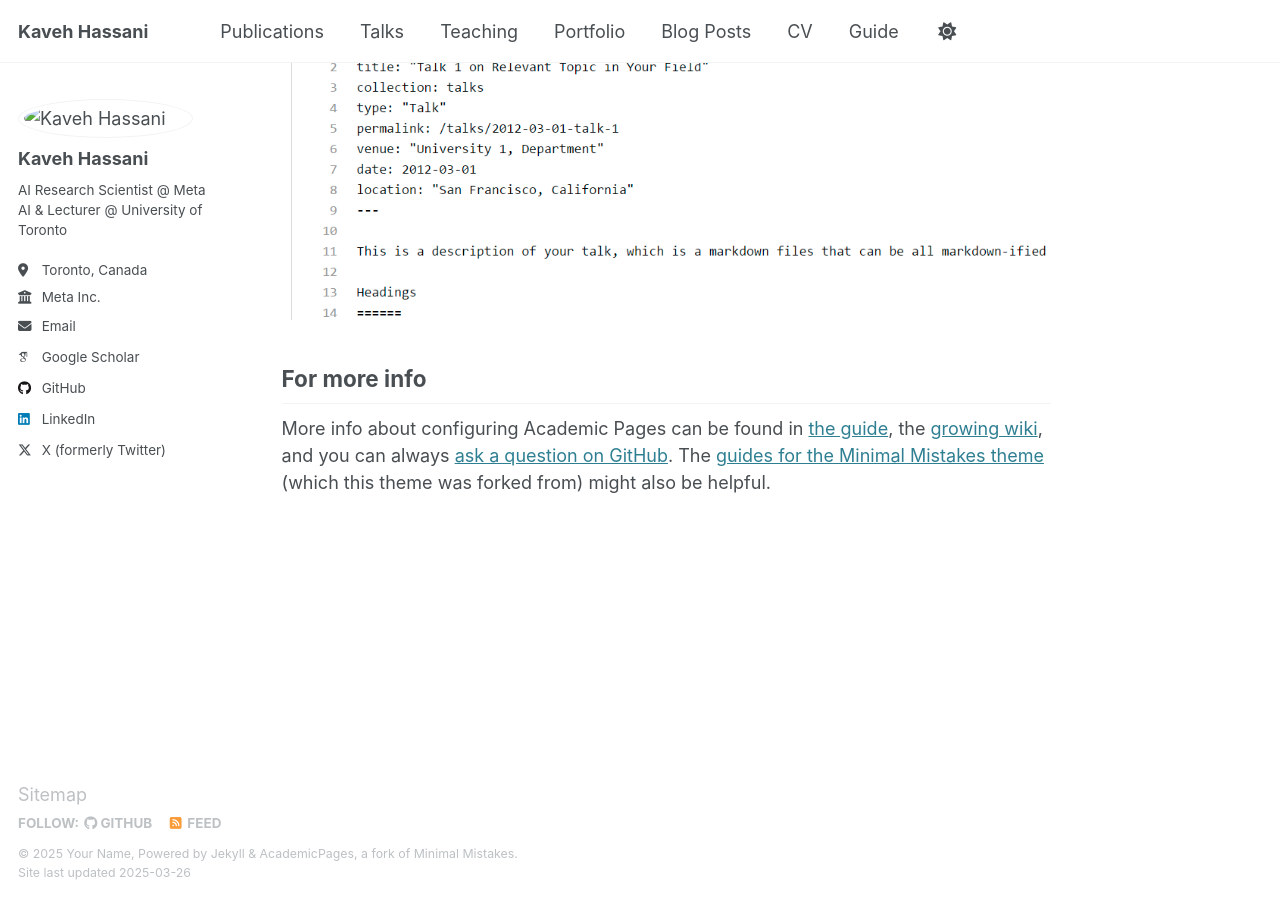
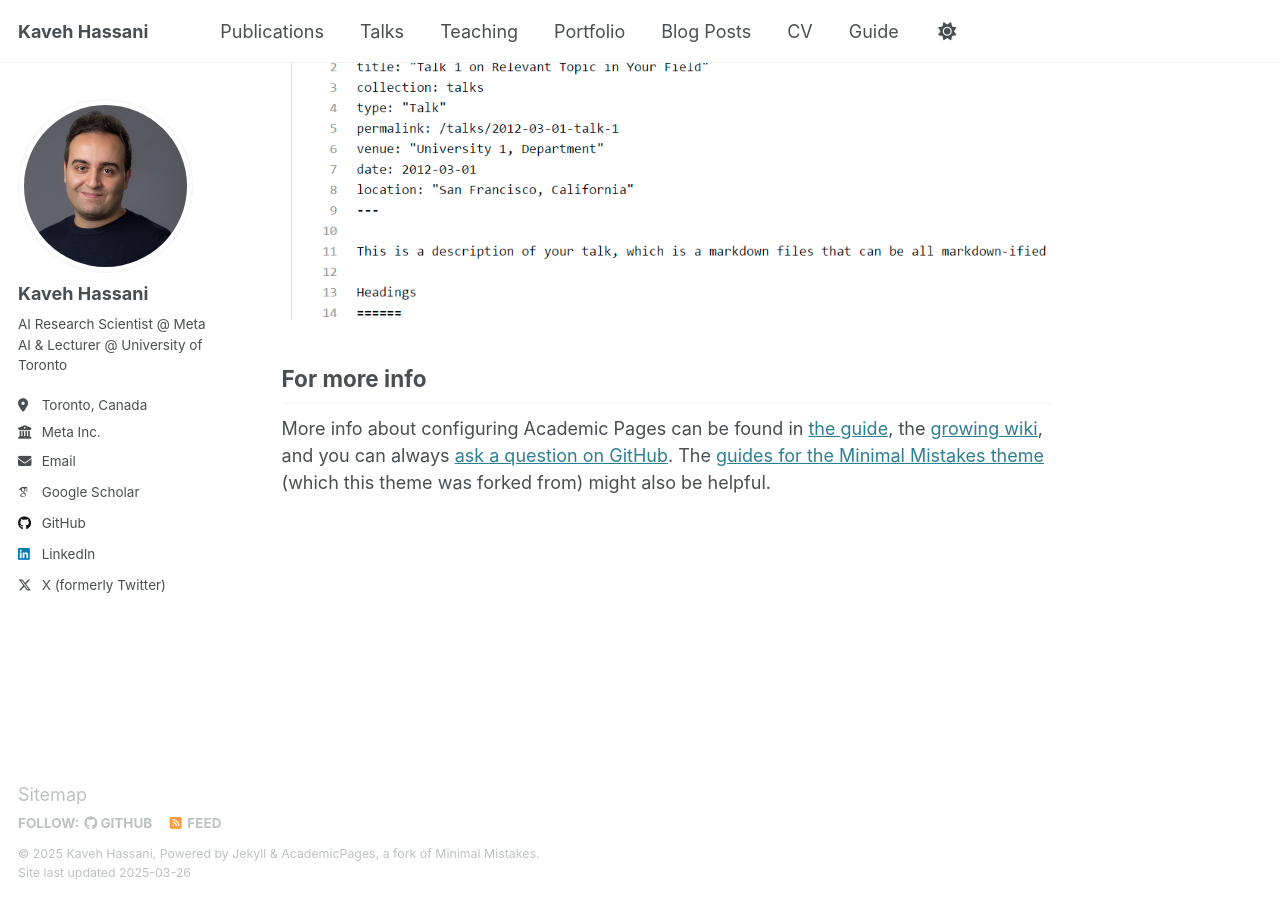
Before and after one commit to kavehhassani/kavehhassani.github.io, a Jekyll site: the page built from _pages/about.md, in a window 1280 px wide and 900 px high, scrolled down 2635 px. Built offline with Jekyll 4.4.1, drawn with Linux system fonts in a browser that asks for light colours; some web fonts are replaced.

Commit message:
Update _config.yml

```diff
--- a/_config.yml
+++ b/_config.yml
@@ -11,18 +11,18 @@ locale                   : "en-US"
 site_theme               : "default"
 title                    : "Kaveh Hassani"
 title_separator          : "-"
-name                     : &name "Your Name"
+name                     : &name "Kaveh Hassani"
 description              : &description "personal description"
-url                      : https://academicpages.github.io # the base hostname & protocol for your site e.g. "https://[your GitHub username].github.io"
+url                      : https://kavehhassani.github.io # the base hostname & protocol for your site e.g. "https://[your GitHub username].github.io"
 baseurl                  : "" # the subpath of your site, e.g. "/blog"
-repository               : "academicpages/academicpages.github.io"
+repository               : "kavehhassani/kavehhassani.github.io"
 
 # Site Author - The following control what appear as part of the author content on the side bar.
 #               If a field is blank the icon and link will not appear, otherwise it will be shown.
 #               Additional customization can be done by editing /_includes/author-profile.html
 author:
   # Biographic information
-  avatar           : "images/profile.jpg"
+  avatar           : "profile.png"
   name             : "Kaveh Hassani"
   pronouns         : # example: "she/her"
   bio              : "AI Research Scientist @ Meta AI & Lecturer @ University of Toronto"
```
